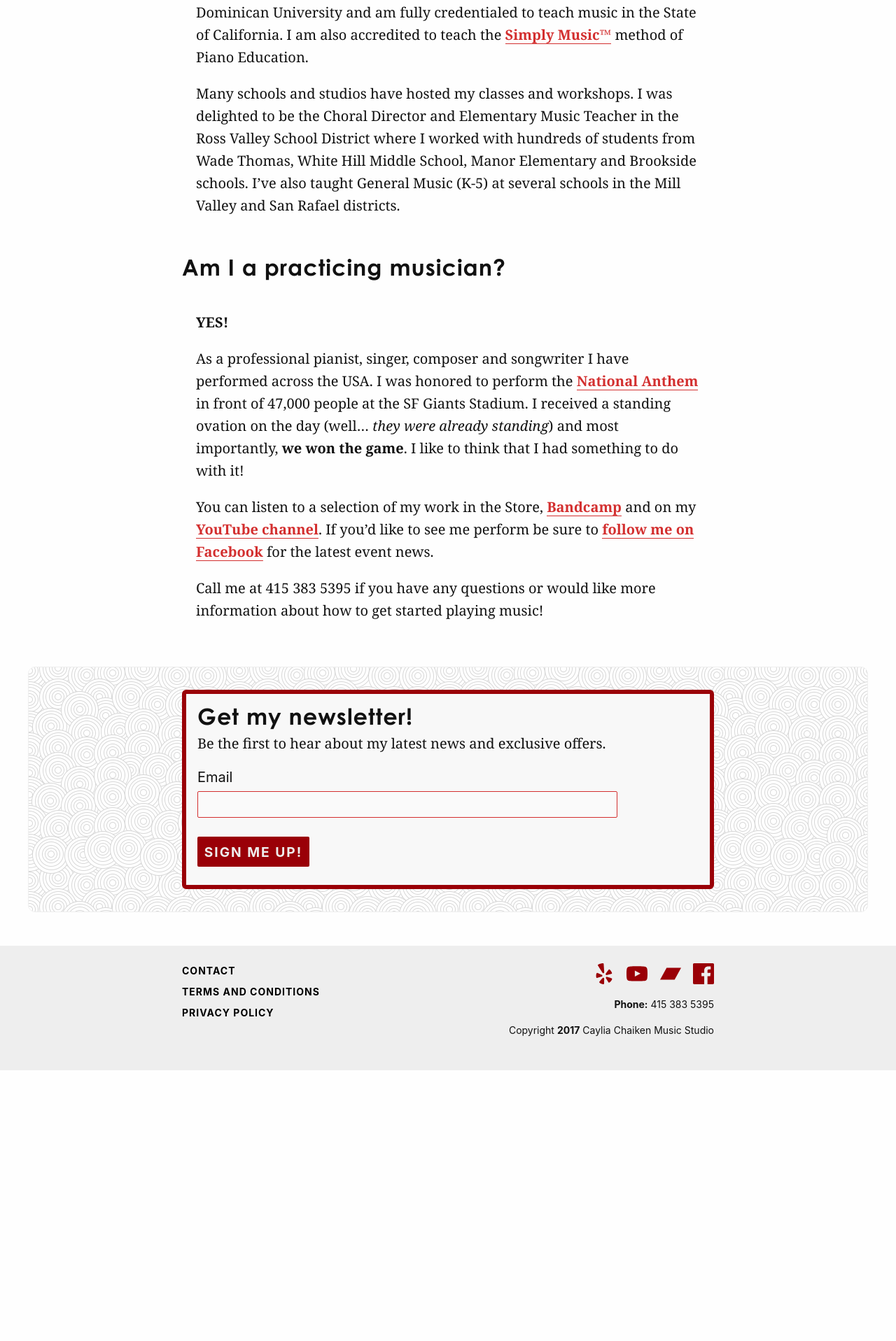
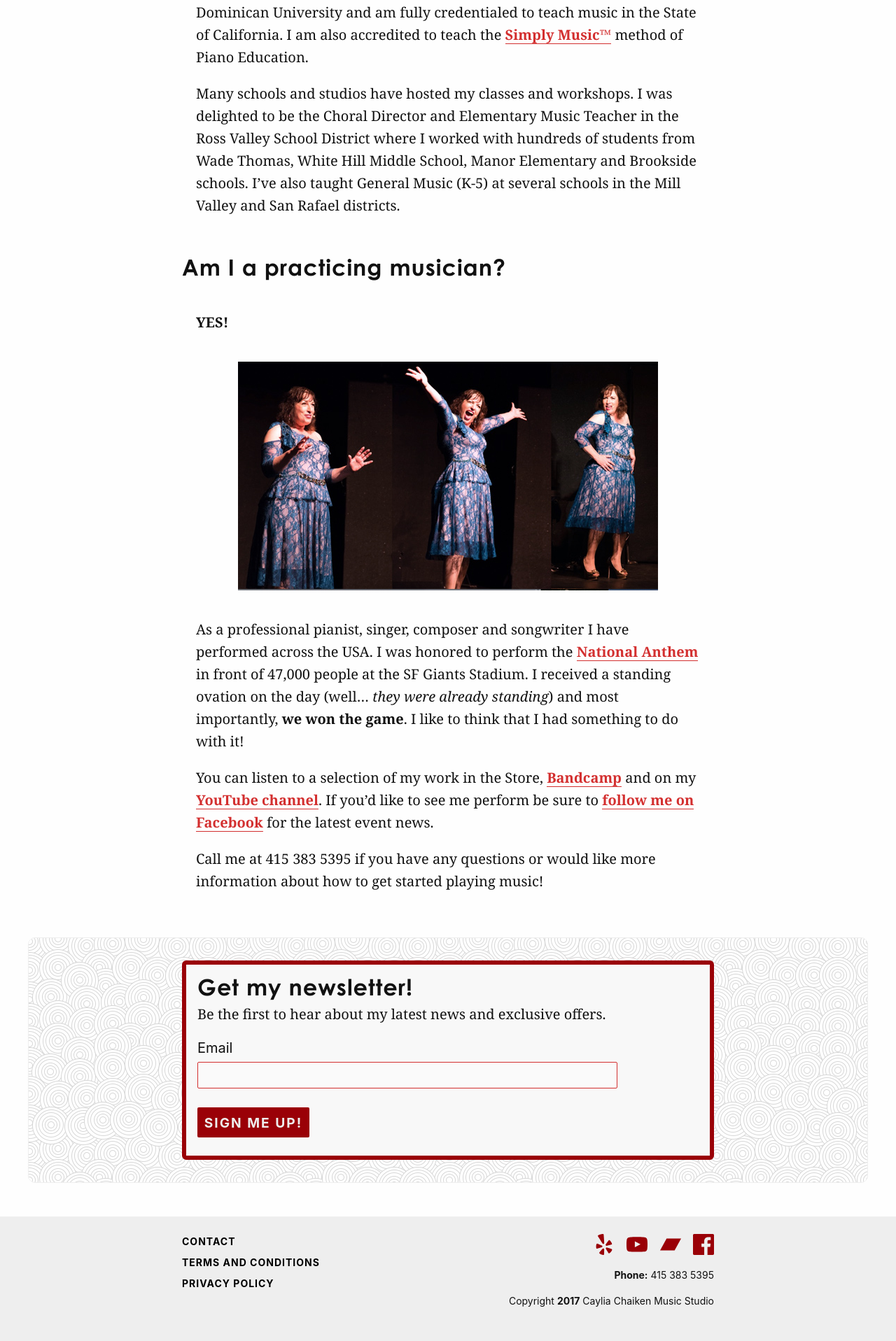
Before and after one commit to cchaiken/ccms, a Jekyll site: the page built from about.md, in a window 1280 px wide. Shown: the part 2678-4595 px from the top of the page at 70% size. Built offline with Jekyll 4.4.1, drawn with Linux system fonts in a browser that asks for light colours; some web fonts are replaced; before the commit the page ends 4208 px from its top, so only the background shows below that.

Commit message:
Updated About

```diff
--- a/about.md
+++ b/about.md
@@ -50,6 +50,8 @@ Many schools and studios have hosted my classes and workshops. I was delighted t
 
 **YES!**
 
+![caylia-chaiken-performing-onstage.jpg](/uploads/caylia-chaiken-performing-onstage.jpg)
+
 As a professional pianist, singer, composer and songwriter I have performed across the USA. I was honored to perform the [National Anthem](https://www.youtube.com/watch?v=zqdYqJS9inU) in front of 47,000 people at the SF Giants Stadium. I received a standing ovation on the day (well... *they were already standing*) and most importantly, **we won the game**. I like to think that I had something to do with it!
 
 You can listen to a selection of my work in the Store, [Bandcamp](http://chaikenmusic.bandcamp.com/) and on my [YouTube channel](https://www.youtube.com/channel/UCa56OJaXhqQN9ei7iiYszEg). If you’d like to see me perform be sure to [follow me on Facebook](https://www.facebook.com/cayliachaikenmusicstudio/) for the latest event news.
```
